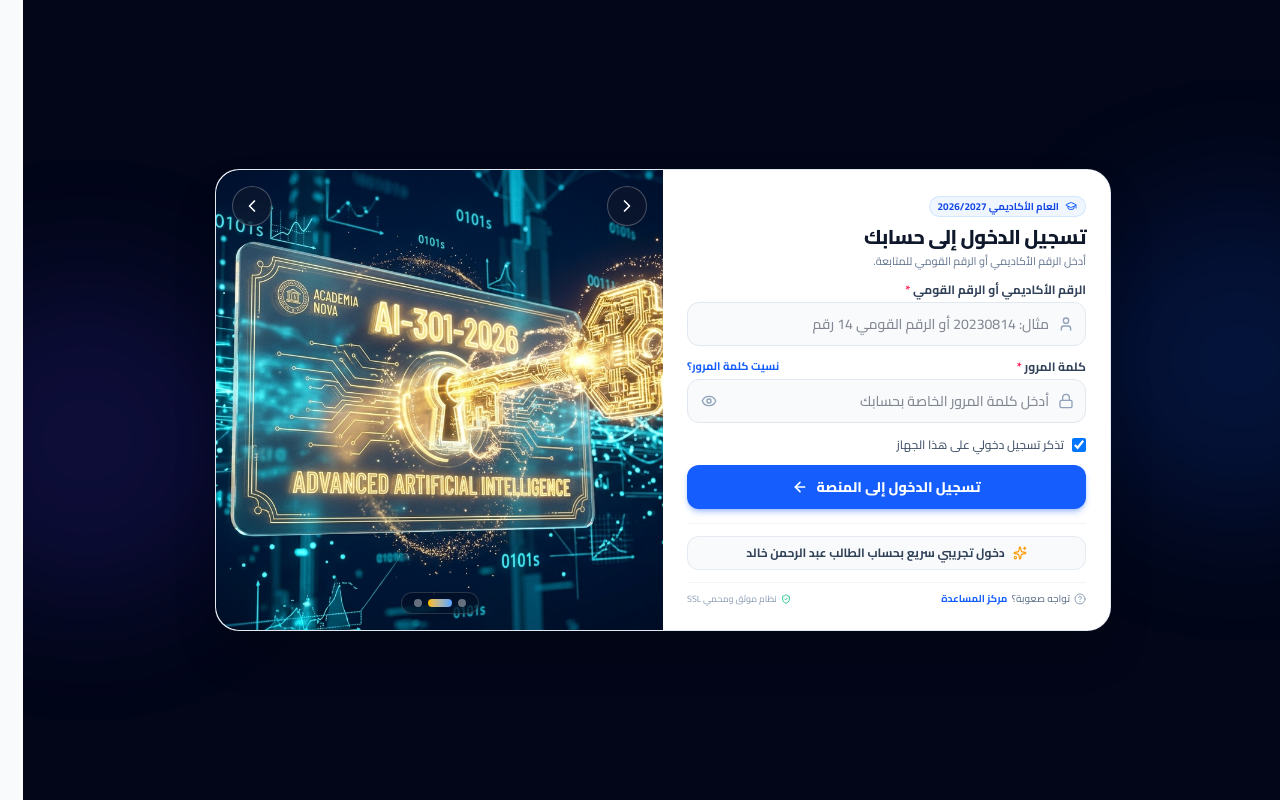
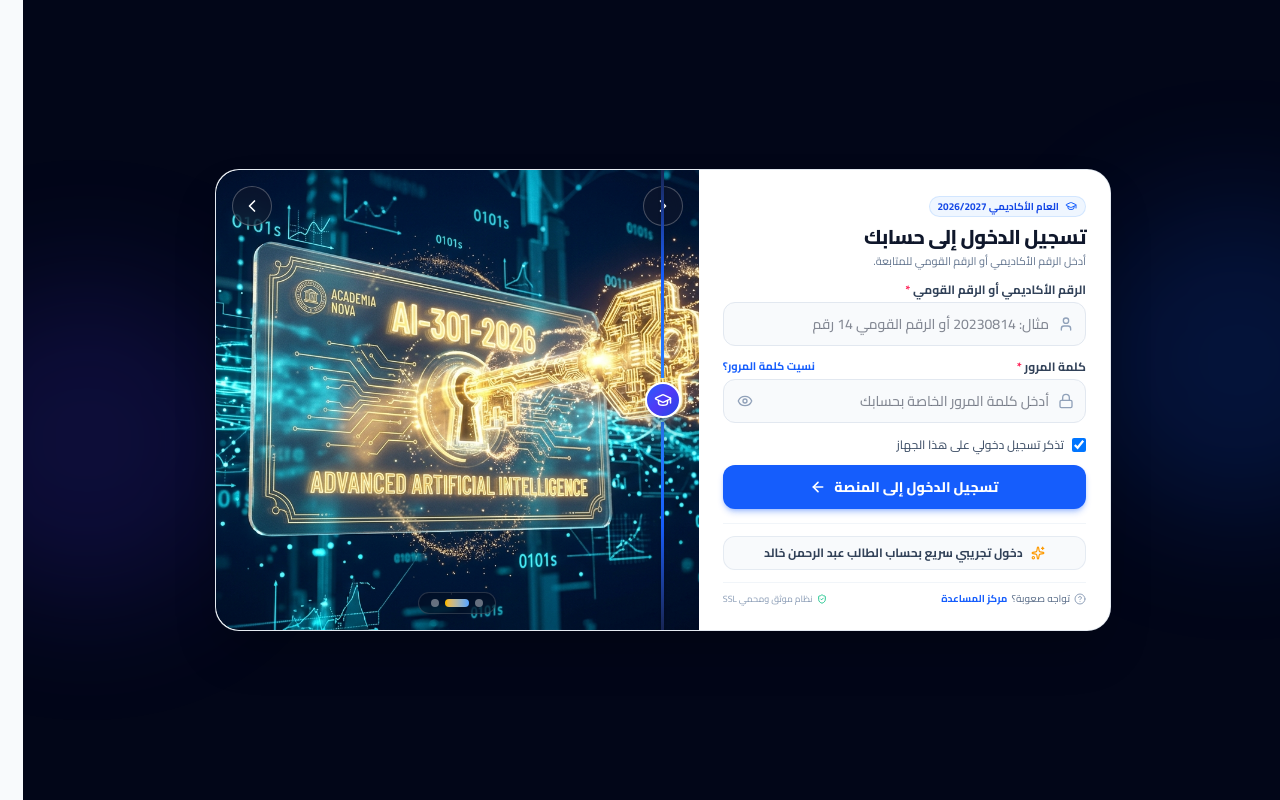
Before and after one commit to nour714/university, a Next.js app: page /login in a window 1280 px wide. Built offline with nearby package versions, Linux system fonts and the light colour scheme.

Commit message:
feat(auth): add vertical divider track with central icon node and shrink right form width slightly

```diff
--- a/components/auth/AuthCinematicShowcase.tsx
+++ b/components/auth/AuthCinematicShowcase.tsx
@@ -65,7 +65,7 @@ export function AuthCinematicShowcase() {
 
   return (
     <div
-      className="hidden lg:flex lg:col-span-6 relative overflow-hidden select-none group min-h-[460px] bg-slate-950 rounded-l-2xl sm:rounded-l-3xl"
+      className="hidden lg:flex flex-1 relative overflow-hidden select-none group min-h-[460px] bg-slate-950 rounded-l-2xl sm:rounded-l-3xl"
       onMouseEnter={() => setIsPaused(true)}
       onMouseLeave={() => setIsPaused(false)}
       role="region"
--- a/components/auth/LoginForm.tsx
+++ b/components/auth/LoginForm.tsx
@@ -88,13 +88,13 @@ export function LoginForm() {
       <div className="absolute top-1/4 -right-24 w-80 h-80 bg-blue-600/15 rounded-full blur-3xl pointer-events-none" />
       <div className="absolute bottom-1/4 -left-24 w-80 h-80 bg-indigo-600/15 rounded-full blur-3xl pointer-events-none" />
 
-      {/* Main Container Card (Balanced 6/6 cols with Compact Height) */}
-      <div className="w-full max-w-4xl bg-white rounded-2xl sm:rounded-3xl shadow-2xl border border-slate-200/90 overflow-hidden grid grid-cols-1 lg:grid-cols-12 relative z-10">
+      {/* Main Container Card (Compact Form 46% & Expanded Showcase 54% with Timeline Divider) */}
+      <div className="w-full max-w-4xl bg-white rounded-2xl sm:rounded-3xl shadow-2xl border border-slate-200/90 overflow-hidden flex flex-col lg:flex-row relative z-10">
 
         {/* ========================================================= */}
-        {/* RIGHT COLUMN: Interactive Login Form (6 cols)             */}
+        {/* RIGHT COLUMN: Interactive Login Form (Reduced to 46%)     */}
         {/* ========================================================= */}
-        <div className="lg:col-span-6 p-4 sm:p-5 lg:p-6 flex flex-col justify-between bg-white">
+        <div className="w-full lg:w-[46%] p-4 sm:p-5 lg:p-6 flex flex-col justify-between bg-white shrink-0">
           <div>
             {/* Mobile Header Logo (visible only on mobile) */}
             <div className="lg:hidden flex items-center gap-2 mb-3 pb-2.5 border-b border-slate-100">
@@ -261,6 +261,25 @@ export function LoginForm() {
         </div>
 
         {/* ========================================================= */}
+        {/* VERTICAL DIVIDER TRACK WITH CENTRAL ACADEMIC BADGE NODE   */}
+        {/* ========================================================= */}
+        <div
+          className="hidden lg:flex absolute top-0 bottom-0 start-[46%] -translate-x-1/2 z-30 flex-col items-center pointer-events-none"
+          aria-hidden="true"
+        >
+          {/* Top Half of the Vertical Line */}
+          <div className="w-[3px] flex-1 bg-gradient-to-b from-[#172554] via-blue-600 to-blue-500 shadow-sm" />
+
+          {/* Central Circular Node Badge (Floating directly on the line) */}
+          <div className="w-9 h-9 rounded-full bg-gradient-to-br from-blue-600 via-indigo-600 to-blue-700 border-2 border-white shadow-xl shadow-blue-950/40 flex items-center justify-center text-white my-1 shrink-0 animate-pulse">
+            <GraduationCap className="w-4.5 h-4.5 drop-shadow-xs" />
+          </div>
+
+          {/* Bottom Half of the Vertical Line */}
+          <div className="w-[3px] flex-1 bg-gradient-to-b from-blue-500 via-blue-600 to-[#172554] shadow-sm" />
+        </div>
+
+        {/* ========================================================= */}
         {/* LEFT COLUMN: Cinematic Interactive Onboarding Carousel    */}
         {/* ========================================================= */}
         <AuthCinematicShowcase />
```
